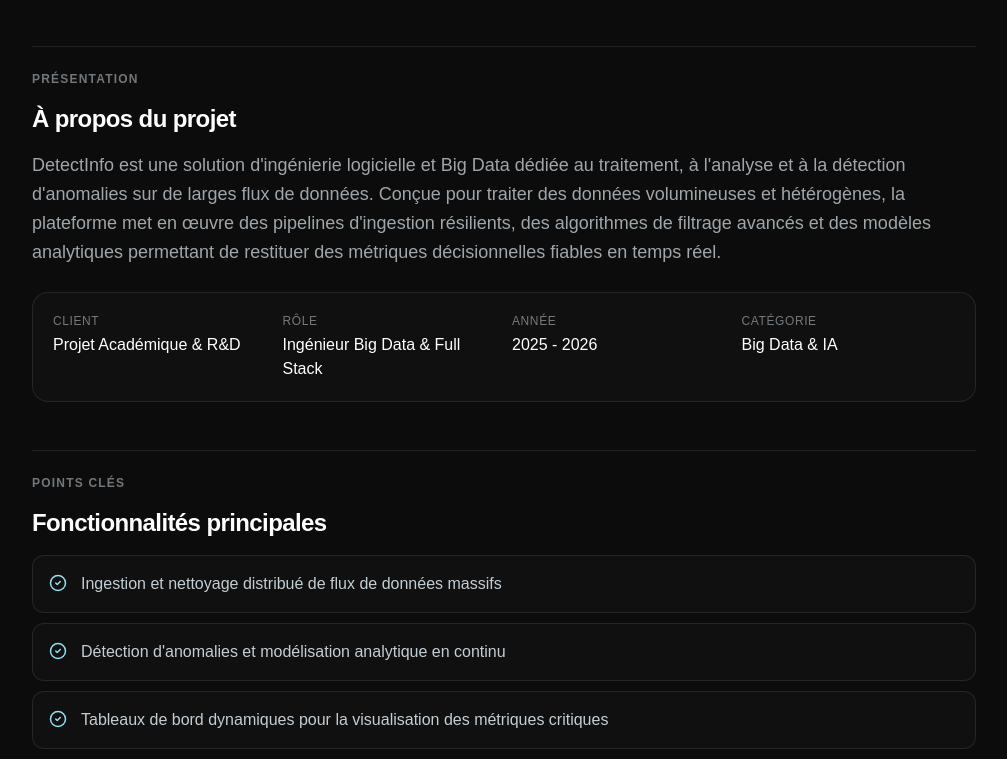
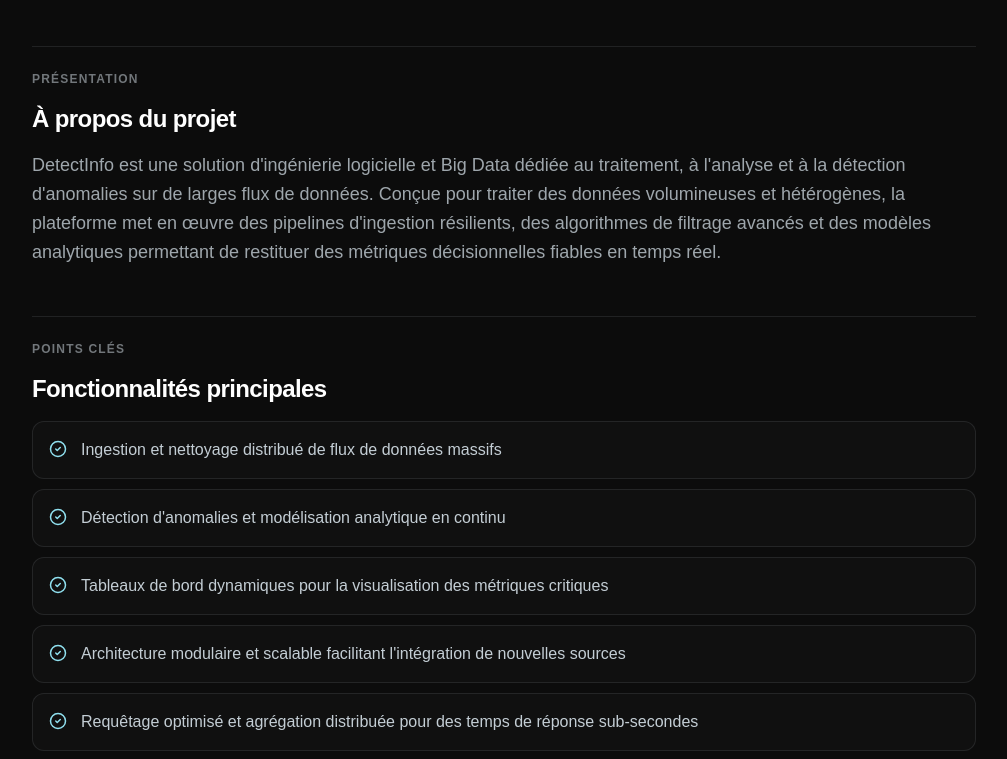
Before and after one commit to samybn/SamyPortfolio, a React (Vite) app in the folder frontend/: page /projects/detectinfo in a window 1280 px wide. Shown: the part 1111-1870 px from the top of the page, without its empty margins (136-1143 px from the left). Built offline with nearby package versions, Linux system fonts and the light colour scheme.

Commit message:
amelioration v2

```diff
--- a/frontend/src/app/components/ProjectDetailPage.tsx
+++ b/frontend/src/app/components/ProjectDetailPage.tsx
@@ -3,7 +3,6 @@
   ArrowLeft,
   ArrowUpRight,
   Github,
-  Calendar,
   CheckCircle2,
   Layers,
   ArrowRight,
@@ -104,10 +103,6 @@
             <span className="px-3 py-1 rounded-full text-xs uppercase tracking-widest font-medium text-[#D7E2EA]/70 bg-[#D7E2EA]/5 border border-[#D7E2EA]/10">
               {project.category}
             </span>
-            <span className="text-xs uppercase tracking-widest opacity-50 flex items-center gap-1.5 ml-auto">
-              <Calendar size={13} />
-              {project.year}
-            </span>
           </div>
 
           {/* Project Title */}
@@ -178,42 +173,6 @@
           <p className="text-base sm:text-lg font-light opacity-80 leading-relaxed text-[#D7E2EA]/90 whitespace-pre-line">
             {project.description}
           </p>
-
-          {/* Metadata Cards (Client, Rôle, Année, Type) */}
-          <div className="grid grid-cols-2 sm:grid-cols-4 gap-4 mt-2 p-4 sm:p-5 rounded-2xl bg-[#D7E2EA]/[0.02] border border-[#D7E2EA]/10">
-            <div>
-              <span className="text-xs uppercase tracking-wider opacity-50 block mb-1">
-                {t.projectDetail.client}
-              </span>
-              <p className="text-sm sm:text-base font-medium text-white">
-                {project.client}
-              </p>
-            </div>
-            <div>
-              <span className="text-xs uppercase tracking-wider opacity-50 block mb-1">
-                {t.projectDetail.role}
-              </span>
-              <p className="text-sm sm:text-base font-medium text-white">
-                {project.role}
-              </p>
-            </div>
-            <div>
-              <span className="text-xs uppercase tracking-wider opacity-50 block mb-1">
-                {t.projectDetail.year}
-              </span>
-              <p className="text-sm sm:text-base font-medium text-white">
-                {project.year}
-              </p>
-            </div>
-            <div>
-              <span className="text-xs uppercase tracking-wider opacity-50 block mb-1">
-                {t.projectDetail.category}
-              </span>
-              <p className="text-sm sm:text-base font-medium text-white">
-                {project.category}
-              </p>
-            </div>
-          </div>
         </section>
 
         {/* ── 5. POINTS CLÉS ── */}
--- a/frontend/src/plugins/prerender.ts
+++ b/frontend/src/plugins/prerender.ts
@@ -56,30 +56,11 @@
               ${escapeHtml(p.tagline)}
             </p>
 
-            <div style="display: grid; grid-template-columns: repeat(auto-fit, minmax(180px, 1fr)); gap: 16px; padding: 24px; background: rgba(255,255,255,0.03); border-radius: 16px; border: 1px solid rgba(255,255,255,0.08);">
-              <div>
-                <span style="font-size: 0.75rem; text-transform: uppercase; letter-spacing: 0.1em; opacity: 0.6; display: block; margin-bottom: 4px;">Client</span>
-                <strong style="color: #FFFFFF; font-size: 1rem;">${escapeHtml(p.client)}</strong>
-              </div>
-              <div>
-                <span style="font-size: 0.75rem; text-transform: uppercase; letter-spacing: 0.1em; opacity: 0.6; display: block; margin-bottom: 4px;">Année</span>
-                <strong style="color: #FFFFFF; font-size: 1rem;">${escapeHtml(p.year)}</strong>
-              </div>
-              <div>
-                <span style="font-size: 0.75rem; text-transform: uppercase; letter-spacing: 0.1em; opacity: 0.6; display: block; margin-bottom: 4px;">Rôle</span>
-                <strong style="color: #FFFFFF; font-size: 1rem;">${escapeHtml(p.role)}</strong>
-              </div>
-              ${p.liveUrl ? `
-              <div>
-                <span style="font-size: 0.75rem; text-transform: uppercase; letter-spacing: 0.1em; opacity: 0.6; display: block; margin-bottom: 4px;">Lien direct</span>
-                <a href="${p.liveUrl}" target="_blank" rel="noopener noreferrer" style="color: #00b4d8; font-weight: 500; text-decoration: none;">Voir le projet ↗</a>
-              </div>` : ''}
-              ${p.githubUrl ? `
-              <div>
-                <span style="font-size: 0.75rem; text-transform: uppercase; letter-spacing: 0.1em; opacity: 0.6; display: block; margin-bottom: 4px;">Code source</span>
-                <a href="${p.githubUrl}" target="_blank" rel="noopener noreferrer" style="color: #00b4d8; font-weight: 500; text-decoration: none;">GitHub ↗</a>
-              </div>` : ''}
-            </div>
+            ${(p.liveUrl || p.githubUrl) ? `
+            <div style="display: flex; gap: 16px; margin-top: 24px;">
+              ${p.liveUrl ? `<a href="${p.liveUrl}" target="_blank" rel="noopener noreferrer" style="color: #00b4d8; font-weight: 500; text-decoration: none;">Voir le projet ↗</a>` : ''}
+              ${p.githubUrl ? `<a href="${p.githubUrl}" target="_blank" rel="noopener noreferrer" style="color: #00b4d8; font-weight: 500; text-decoration: none;">GitHub ↗</a>` : ''}
+            </div>` : ''}
           </header>
 
           <section style="margin-bottom: 48px;">
```
